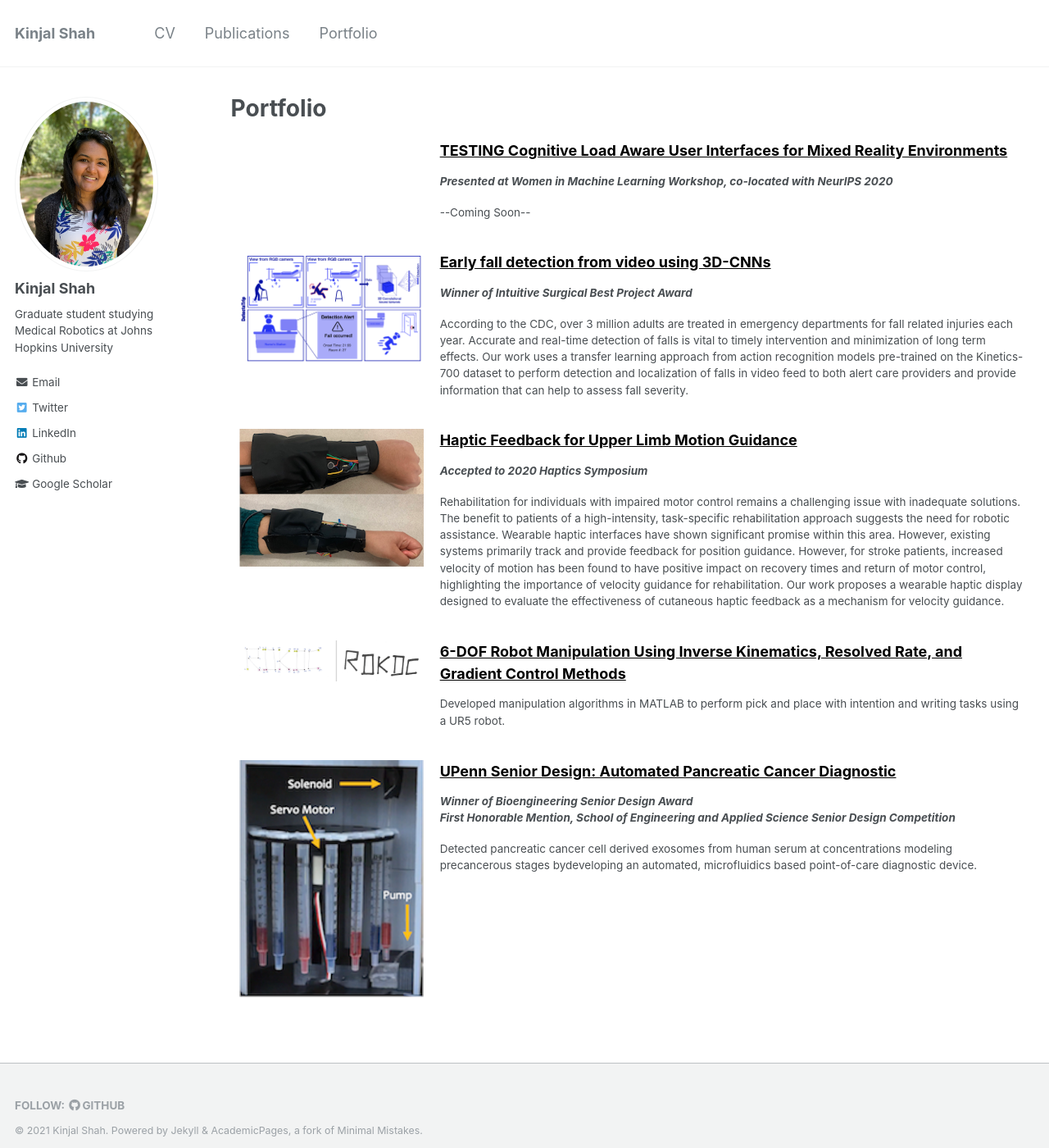
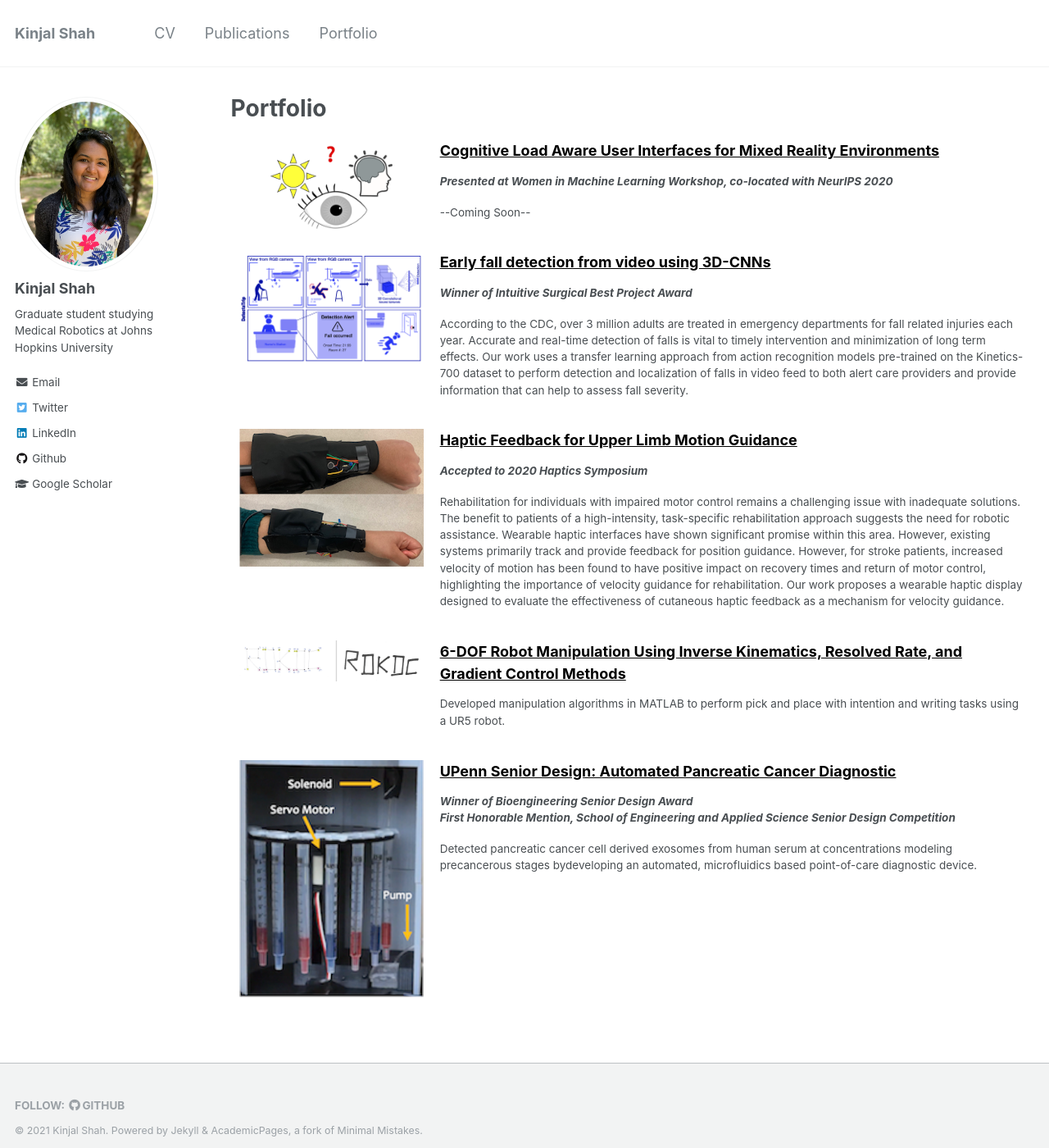
Before and after one commit to kinjmshah/kinjmshah.github.io, a Jekyll site: the page built from _pages/portDRAFT.html, in a window 1280 px wide and 1400 px high. Shown: the whole window at 82% size. Built offline with Jekyll 4.4.1, drawn with Linux system fonts in a browser that asks for light colours.

Commit message:
Update portDRAFT.html

```diff
--- a/_pages/portDRAFT.html
+++ b/_pages/portDRAFT.html
@@ -31,7 +31,7 @@ author_profile: true
         clear: both;
       }
 
-      .a img { border: none; outline:none; }
+/*       .a img { border: none; outline:none; } */
 /*       @media screen and (max-width: 600px) {
         .column{width: 100%;}
       } */
@@ -42,11 +42,11 @@ author_profile: true
     <div class="row">
       <div class="column left">
         <div align="center">
-          <a img src='/images/thesis/fig1.png' href="/portfolio/mastersThesis" width="150px"/>
+          <img src='/images/thesis/fig1.png' href="/portfolio/mastersThesis" width="150px"/>
         </div>
       </div>
       <div class="column right">
-        <a class="projHeader" href="/portfolio/mastersThesis">TESTING Cognitive Load Aware User Interfaces for Mixed Reality Environments</a>
+        <a class="projHeader" href="/portfolio/mastersThesis"> Cognitive Load Aware User Interfaces for Mixed Reality Environments</a>
         <p class="projAwards"> Presented at Women in Machine Learning Workshop, co-located with NeurIPS 2020 </p>
         <p class="projText"> --Coming Soon-- </p>
       </div>
@@ -66,7 +66,7 @@ author_profile: true
     </div>
 <!-- ----------- HAPTICS ------------- -->
     <div class="row">
-      <a class="column left imgLinks" href="/portfolio/hapticGuidance">
+      <a class="column left" href="/portfolio/hapticGuidance">
         <div align="center">
           <img src='/images/haptic.png' width="600px"/>
         </div>
```
